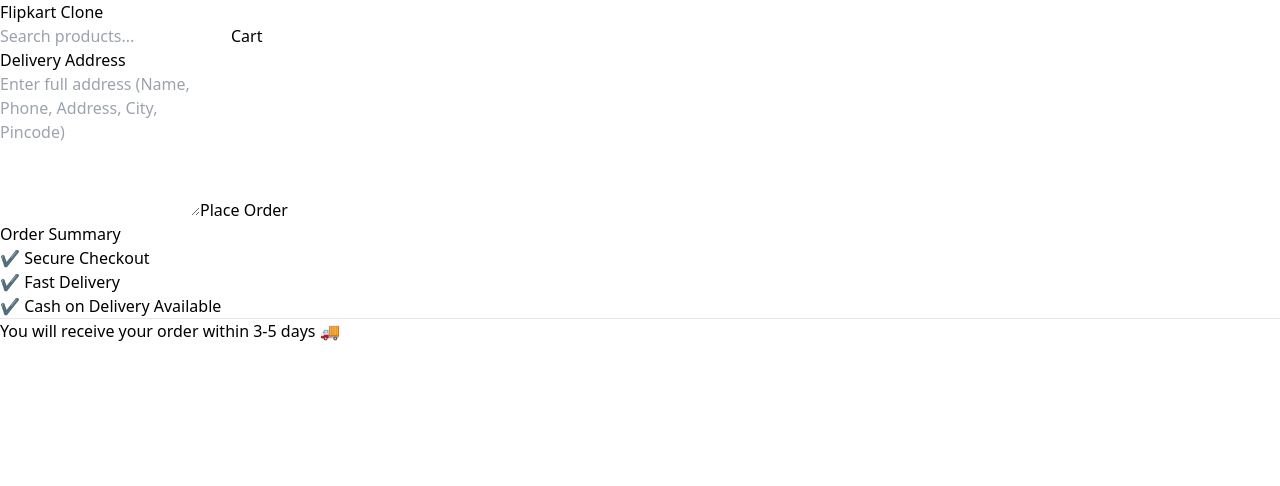
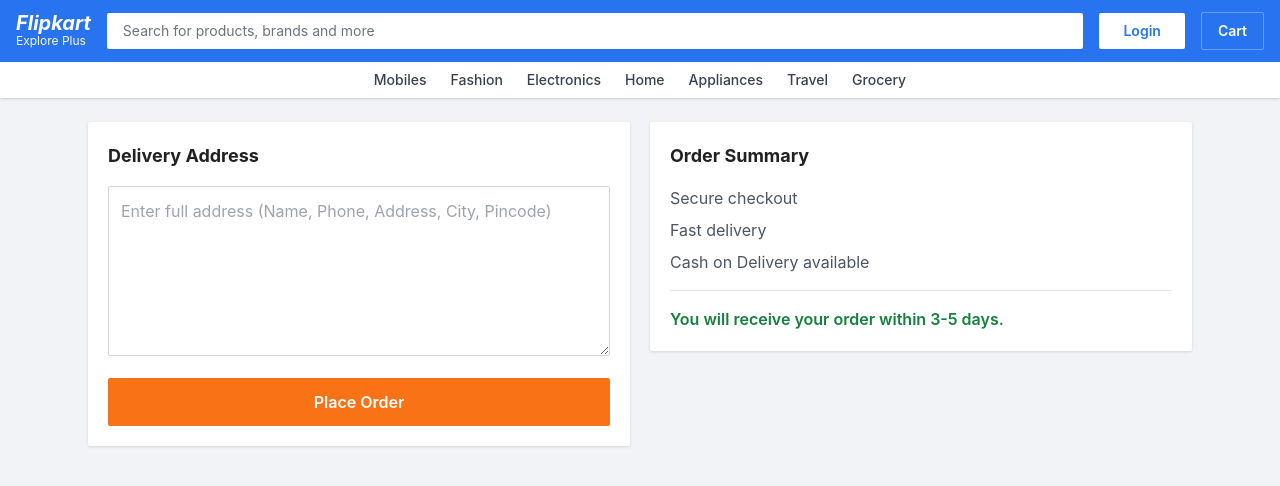
Before and after one commit to avinashgarlaa/Ecommerce_frontend, a React (Create React App) app: page /checkout in a window 1280 px wide. Shown: the top 486 px of the page. Built offline with nearby package versions, Linux system fonts and the light colour scheme.

Commit message:
ui changes

```diff
--- a/src/App.js
+++ b/src/App.js
@@ -10,12 +10,8 @@ import Success from "./paged/Success";
 function App() {
   return (
     <BrowserRouter>
-
-      {/* ✅ Navbar (shown on all pages) */}
       <Navbar />
-
-      {/* ✅ Main content area */}
-      <div className="bg-gray-100 min-h-screen">
+      <div className="min-h-screen bg-brandGray">
         <Routes>
           <Route path="/" element={<Home />} />
           <Route path="/product/:id" element={<Product />} />
--- a/src/component/Navigation_bar.js
+++ b/src/component/Navigation_bar.js
@@ -2,33 +2,63 @@ import { useNavigate } from "react-router-dom";
 
 function Navbar() {
   const navigate = useNavigate();
+  const categories = [
+    "Mobiles",
+    "Fashion",
+    "Electronics",
+    "Home",
+    "Appliances",
+    "Travel",
+    "Grocery",
+  ];
 
   return (
-    <div className="bg-blue-600 text-white p-3 flex justify-between items-center">
-
-      {/* Logo */}
-      <h1
-        className="text-xl font-bold cursor-pointer"
+    <div className="sticky top-0 z-20 shadow-card">
+      <div className="bg-brandBlue">
+        <div className="mx-auto flex max-w-7xl items-center gap-4 px-4 py-3 text-white">
+          <button
+            className="text-left"
             onClick={() => navigate("/")}
           >
-        Flipkart Clone
-      </h1>
+            <p className="text-xl font-bold italic leading-none">Flipkart</p>
+            <p className="text-xs text-yellow-100">Explore Plus</p>
+          </button>
 
-      {/* Search */}
           <input
             type="text"
-        placeholder="Search products..."
-        className="w-1/2 px-3 py-1 rounded text-black"
+            placeholder="Search for products, brands and more"
+            className="hidden flex-1 rounded-sm border-none px-4 py-2 text-sm text-gray-700 shadow-sm placeholder:text-gray-500 focus:outline-none md:block"
           />
 
-      {/* Cart Button */}
+          <button
+            className="rounded-sm bg-white px-6 py-2 text-sm font-semibold text-brandBlue hover:bg-blue-50"
+            onClick={() => navigate("/checkout")}
+          >
+            Login
+          </button>
+
           <button
             onClick={() => navigate("/cart")}
-        className="bg-yellow-400 text-black px-4 py-1 rounded"
+            className="rounded-sm border border-white/30 px-4 py-2 text-sm font-semibold hover:bg-brandBlueDark"
           >
             Cart
           </button>
+        </div>
+      </div>
 
+      <div className="bg-white shadow-sm">
+        <div className="mx-auto flex max-w-7xl items-center justify-center gap-6 overflow-x-auto px-4 py-2 text-sm font-medium text-gray-700">
+          {categories.map((category) => (
+            <button
+              key={category}
+              className="whitespace-nowrap hover:text-brandBlue"
+              onClick={() => navigate("/")}
+            >
+              {category}
+            </button>
+          ))}
+        </div>
+      </div>
     </div>
   );
 }
--- a/src/index.css
+++ b/src/index.css
@@ -1,3 +1,14 @@
 @tailwind base;
 @tailwind components;
 @tailwind utilities;
+
+body {
+  margin: 0;
+  font-family: Inter, -apple-system, BlinkMacSystemFont, "Segoe UI", sans-serif;
+  background-color: #f1f3f6;
+  color: #212121;
+}
+
+* {
+  box-sizing: border-box;
+}
--- a/src/paged/Checkout.js
+++ b/src/paged/Checkout.js
@@ -28,20 +28,14 @@ function Checkout() {
   };
 
   return (
-    <div className="bg-gray-100 min-h-screen p-5">
-
-      <div className="max-w-4xl mx-auto grid md:grid-cols-2 gap-5">
-
-        {/* 📝 LEFT: ADDRESS FORM */}
-        <div className="bg-white p-5 rounded shadow">
-
-          <h2 className="text-lg font-bold mb-4">
-            Delivery Address
-          </h2>
+    <div className="mx-auto max-w-6xl p-4 md:p-6">
+      <div className="grid gap-5 md:grid-cols-2">
+        <div className="rounded-sm bg-white p-5 shadow-card">
+          <h2 className="mb-4 text-lg font-bold">Delivery Address</h2>
 
           <textarea
             placeholder="Enter full address (Name, Phone, Address, City, Pincode)"
-            className="w-full border p-3 rounded focus:outline-none focus:ring-2 focus:ring-blue-400"
+            className="w-full rounded-sm border border-gray-300 p-3 focus:outline-none focus:ring-2 focus:ring-brandBlue"
             rows={6}
             value={address}
             onChange={(e) => setAddress(e.target.value)}
@@ -51,43 +45,30 @@ function Checkout() {
             onClick={placeOrder}
             disabled={loading}
             className={`
-              w-full mt-4 py-2 rounded text-white
-              ${loading ? "bg-gray-400" : "bg-green-600 hover:bg-green-700"}
+              mt-4 w-full rounded-sm py-3 font-semibold text-white
+              ${loading ? "bg-gray-400" : "bg-orange-500 hover:bg-orange-600"}
             `}
           >
             {loading ? "Placing Order..." : "Place Order"}
           </button>
         </div>
 
-        {/* 💰 RIGHT: SUMMARY */}
-        <div className="bg-white p-5 rounded shadow h-fit">
+        <div className="h-fit rounded-sm bg-white p-5 shadow-card">
+          <h2 className="mb-4 text-lg font-bold">Order Summary</h2>
 
-          <h2 className="text-lg font-bold mb-4">
-            Order Summary
-          </h2>
+          <p className="mb-2 text-gray-600">Secure checkout</p>
 
-          <p className="text-gray-600 mb-2">
-            ✔ Secure Checkout
-          </p>
+          <p className="mb-2 text-gray-600">Fast delivery</p>
 
-          <p className="text-gray-600 mb-2">
-            ✔ Fast Delivery
-          </p>
-
-          <p className="text-gray-600 mb-2">
-            ✔ Cash on Delivery Available
-          </p>
+          <p className="mb-2 text-gray-600">Cash on Delivery available</p>
 
           <hr className="my-4" />
 
-          <p className="text-green-600 font-semibold">
-            You will receive your order within 3-5 days 🚚
+          <p className="font-semibold text-green-700">
+            You will receive your order within 3-5 days.
           </p>
-
         </div>
-
       </div>
-
     </div>
   );
 }
--- a/src/paged/Home.js
+++ b/src/paged/Home.js
@@ -22,7 +22,7 @@ function Home() {
   // 🔄 Loading UI
   if (loading) {
     return (
-      <div className="flex justify-center items-center h-screen text-xl">
+      <div className="flex h-screen items-center justify-center text-lg font-medium text-gray-600">
         Loading products...
       </div>
     );
@@ -31,63 +31,48 @@ function Home() {
   // ❌ Empty state
   if (products.length === 0) {
     return (
-      <div className="flex justify-center items-center h-screen text-gray-500">
+      <div className="flex h-screen items-center justify-center text-gray-500">
         No products available
       </div>
     );
   }
 
   return (
-    <div className="p-5 bg-gray-100 min-h-screen">
+    <div className="mx-auto max-w-7xl p-4 md:p-6">
+      <div className="mb-5 rounded bg-gradient-to-r from-brandBlue to-brandBlueDark p-6 text-white">
+        <h2 className="text-2xl font-bold">Top Deals For You</h2>
+        <p className="mt-1 text-blue-100">
+          Best prices on trending products with fast delivery.
+        </p>
+      </div>
 
-      <h2 className="text-xl font-bold mb-5">Trending Products</h2>
-
-      <div className="
-        grid
-        grid-cols-2
-        md:grid-cols-3
-        lg:grid-cols-4
-        gap-5
-      ">
-        {products.map(p => (
+      <div className="grid grid-cols-2 gap-4 md:grid-cols-3 lg:grid-cols-4">
+        {products.map((p) => (
           <div
             key={p.id}
-            className="
-              bg-white
-              p-4
-              rounded
-              shadow-sm
-              hover:shadow-lg
-              transition
-              cursor-pointer
-            "
+            className="cursor-pointer rounded-sm bg-white p-3 shadow-card transition hover:-translate-y-0.5 hover:shadow-lg"
             onClick={() => navigate(`/product/${p.id}`)}
           >
-            {/* Image */}
-            <img
-              src={p.image_url}
-              alt={p.name}
-              className="h-40 w-full object-contain"
-            />
+            <div className="h-44 rounded-sm bg-white p-3">
+              <img
+                src={p.image_url}
+                alt={p.name}
+                className="h-full w-full object-contain"
+              />
+            </div>
 
-            {/* Name */}
-            <h3 className="text-sm font-semibold mt-2 line-clamp-2">
+            <h3 className="mt-3 min-h-10 text-sm font-semibold text-gray-800">
               {p.name}
             </h3>
 
-            {/* Price */}
-            <p className="text-green-600 font-bold mt-1">
-              ₹{p.price}
-            </p>
+            <p className="mt-1 text-lg font-bold text-gray-900">₹{p.price}</p>
 
-            {/* Extra */}
-            <p className="text-xs text-gray-500">
-              Free delivery
+            <p className="text-xs font-medium text-green-700">
+              10% off • Free delivery
             </p>
           </div>
         ))}
       </div>
-
     </div>
   );
 }
--- a/src/paged/Product.js
+++ b/src/paged/Product.js
@@ -1,9 +1,10 @@
 import { useEffect, useState } from "react";
-import { useParams } from "react-router-dom";
+import { useNavigate, useParams } from "react-router-dom";
 import API from "../services/api";
 
 function Product() {
   const { id } = useParams();
+  const navigate = useNavigate();
   const [product, setProduct] = useState({});
   const [loading, setLoading] = useState(true);
 
@@ -29,69 +30,47 @@ function Product() {
 
   if (loading) {
     return (
-      <div className="flex justify-center items-center h-screen">
+      <div className="flex h-screen items-center justify-center text-lg font-medium text-gray-600">
         Loading product...
       </div>
     );
   }
 
   return (
-    <div className="bg-gray-100 min-h-screen p-5">
-
-      <div className="bg-white p-5 rounded shadow grid md:grid-cols-2 gap-10">
-
-        {/* 🖼️ LEFT: IMAGE */}
-        <div className="flex justify-center items-center">
-          <img
-            src={product.image_url}
-            alt={product.name}
-            className="h-80 object-contain"
-          />
+    <div className="mx-auto max-w-7xl p-4 md:p-6">
+      <div className="grid gap-6 rounded-sm bg-white p-5 shadow-card md:grid-cols-2 md:gap-10">
+        <div className="flex items-center justify-center rounded-sm border border-gray-200 p-6">
+          <img src={product.image_url} alt={product.name} className="h-80 object-contain" />
         </div>
 
-        {/* 📦 RIGHT: DETAILS */}
         <div>
-
           <h2 className="text-2xl font-bold">{product.name}</h2>
 
-          <p className="text-gray-600 mt-2">
-            {product.description}
-          </p>
+          <p className="mt-2 text-gray-600">{product.description}</p>
 
-          <h3 className="text-green-600 text-2xl font-bold mt-4">
-            ₹{product.price}
-          </h3>
+          <h3 className="mt-4 text-3xl font-bold text-gray-900">₹{product.price}</h3>
 
-          <p className="text-sm text-gray-500 mt-1">
-            Inclusive of all taxes
-          </p>
+          <p className="mt-1 text-sm text-gray-500">Inclusive of all taxes</p>
 
-          <p className="text-green-600 mt-2">
-            ✔ In Stock
-          </p>
+          <p className="mt-2 font-medium text-green-700">In Stock</p>
 
-          {/* 🛒 BUTTONS */}
-          <div className="flex gap-4 mt-6">
-
+          <div className="mt-6 flex flex-wrap gap-4">
             <button
               onClick={addToCart}
-              className="bg-yellow-400 px-6 py-2 font-semibold hover:bg-yellow-500"
+              className="min-w-36 rounded-sm bg-brandYellow px-6 py-3 font-semibold text-gray-900 hover:brightness-95"
             >
               Add to Cart
             </button>
 
             <button
-              className="bg-orange-500 text-white px-6 py-2 font-semibold hover:bg-orange-600"
+              className="min-w-36 rounded-sm bg-orange-500 px-6 py-3 font-semibold text-white hover:bg-orange-600"
+              onClick={() => navigate("/checkout")}
             >
               Buy Now
             </button>
-
           </div>
-
         </div>
-
       </div>
-
     </div>
   );
 }
--- a/tailwind.config.js
+++ b/tailwind.config.js
@@ -1,8 +1,18 @@
 /** @type {import('tailwindcss').Config} */
 module.exports = {
-  content: [],
+  content: ["./public/index.html", "./src/**/*.{js,jsx,ts,tsx}"],
   theme: {
-    extend: {},
+    extend: {
+      colors: {
+        brandBlue: "#2874f0",
+        brandBlueDark: "#1c5cc6",
+        brandYellow: "#ffe500",
+        brandGray: "#f1f3f6",
+      },
+      boxShadow: {
+        card: "0 1px 3px rgba(0, 0, 0, 0.12)",
+      },
+    },
   },
   plugins: [],
 }
```
Also changed, not shown: src/paged/Cart.js (+15 -30 lines), src/paged/Success.js (+11 -30 lines). Lines whose indentation alone changed are shown as unchanged.
